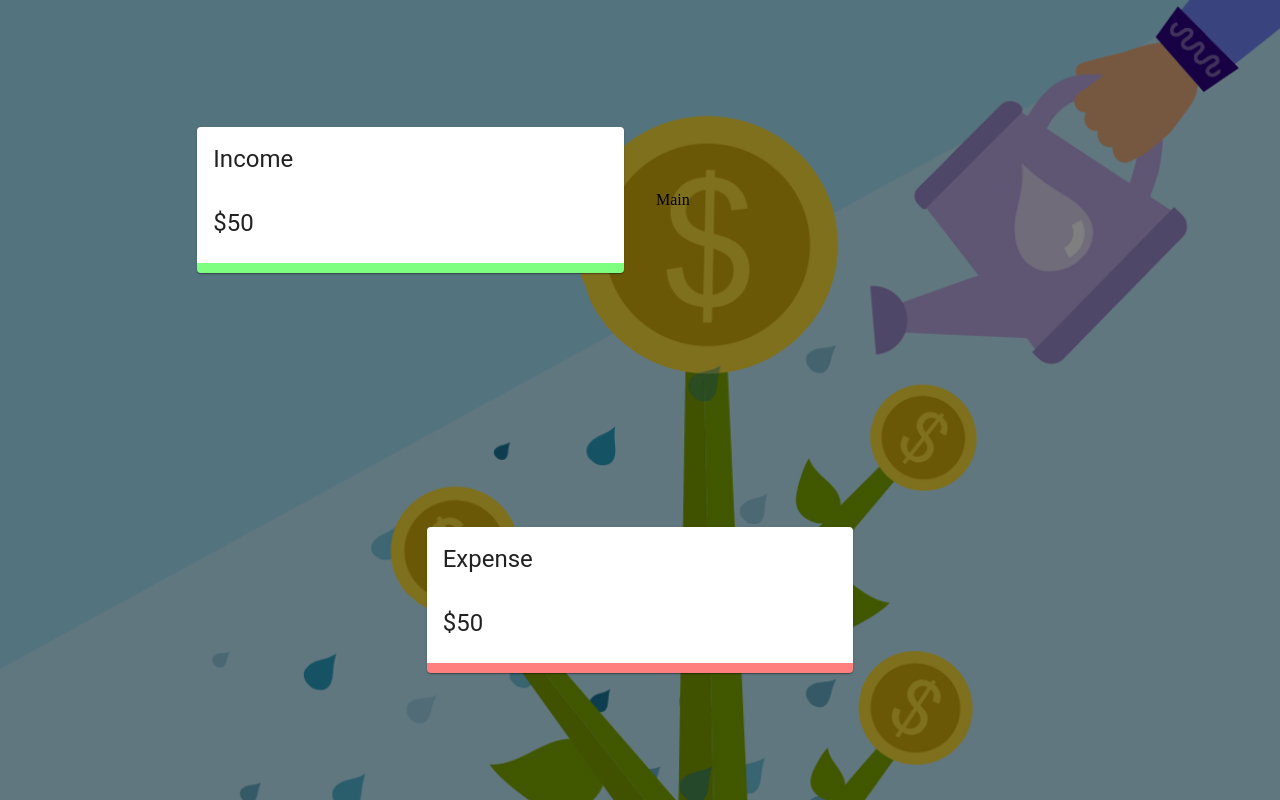
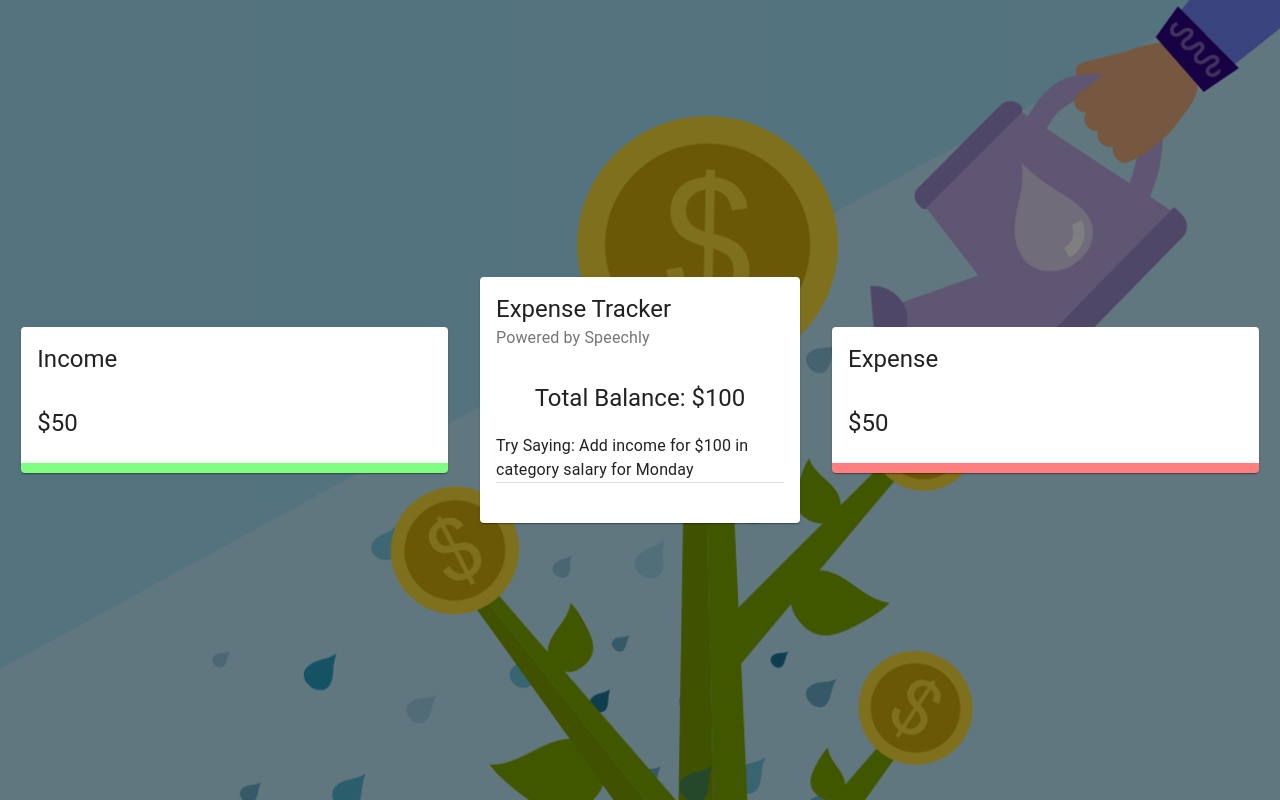
Before and after one commit to lario0913/expense-tracker, a React (Create React App) app: page / in a window 1280 px wide. Built offline with nearby package versions, Linux system fonts and the light colour scheme.

Commit message:
added the main card

```diff
--- a/src/App.js
+++ b/src/App.js
@@ -1,8 +1,9 @@
 import React from 'react'
 import {Grid} from '@material-ui/core'
 
-import Details from './components/Details'
+import Details from './components/Details/Details'
 import useStyles from './styles'
+import Main from './components/Main/Main'
 
 
 const App = () => {
@@ -14,8 +15,8 @@
         <Grid item xs={12} sm={4}>
           <Details title="Income" />
         </Grid>
-        <Grid item xs={12} sm={4}>
-          Main
+        <Grid item xs={12} sm={3}>
+          <Main />
         </Grid>
         <Grid item xs={12} sm={4}>
           <Details title="Expense" />
--- /dev/null
+++ b/src/components/Main/Main.js
@@ -0,0 +1,30 @@
+import React from 'react'
+import {Card, CardHeader, CardContent, Typography, Grid, Divider} from '@material-ui/core'
+
+import useStyles from './styles'
+
+const Main = () => {
+    const classes = useStyles()
+    return (
+        <Card className={classes.root}>
+            <CardHeader title="Expense Tracker" subheader="Powered by Speechly" />
+            <CardContent>
+                <Typography align="center" variant="h5" >Total Balance: $100</Typography>
+                <Typography variant="subtitle1" style={{lineHeight: '1.5em', marginTop: '20px'}}>
+                    {/* Infocard */}
+                    Try Saying: Add income for $100 in category salary for Monday
+                </Typography>
+                <Divider />
+            </CardContent>
+            <CardContent className={classes.cardContent}>
+                <Grid container spacing={2}>
+                    <Grid item xs={12} >
+                        {/* List */}
+                    </Grid>
+                </Grid>
+            </CardContent>
+        </Card>
+    )
+}
+
+export default Main
--- /dev/null
+++ b/src/components/Main/styles.js
@@ -0,0 +1,24 @@
+import { makeStyles } from '@material-ui/core/styles';
+
+export default makeStyles((theme) => ({
+  media: {
+    height: 0,
+    paddingTop: '56.25%', // 16:9
+  },
+  expand: {
+    transform: 'rotate(0deg)',
+    marginLeft: 'auto',
+    transition: theme.transitions.create('transform', {
+      duration: theme.transitions.duration.shortest,
+    }),
+  },
+  expandOpen: {
+    transform: 'rotate(180deg)',
+  },
+  cardContent: {
+    paddingTop: 0,
+  },
+  divider: {
+    margin: '20px 0',
+  },
+}));
```
Also changed, not shown: src/components/Details/Details.js (renamed from src/components/Details.js), src/components/Details/styles.js (renamed from src/components/styles.js).
